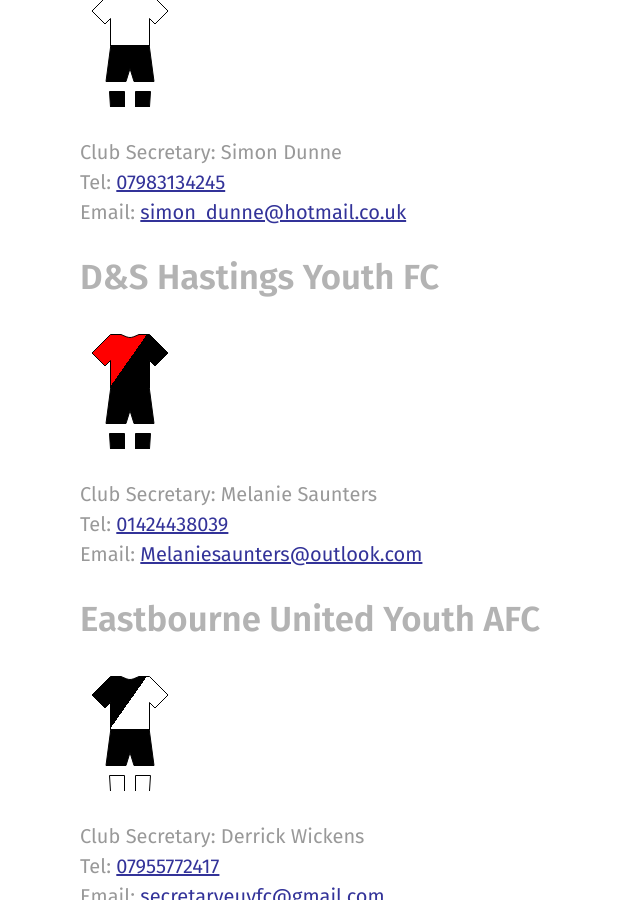
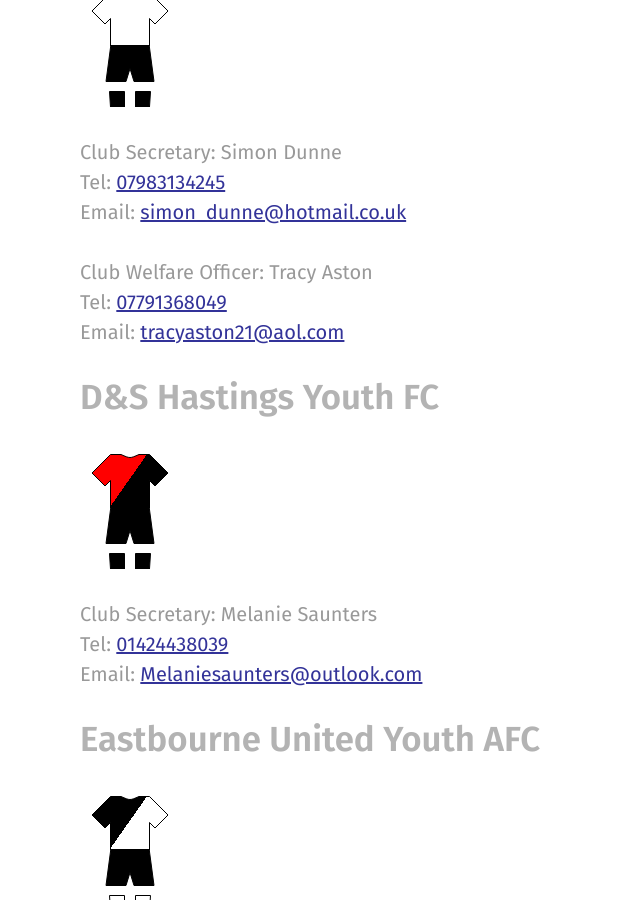
Before and after one commit to rotherleague/Rother, a Jekyll site: the page built from clubs.md, in a window 1280 px wide and 900 px high, scrolled down 2273 px. Shown: the whole window, without its empty margins (0-640 px from the left). Built offline with Jekyll 4.4.1, drawn with Linux system fonts in a browser that asks for light colours; nearby versions of some CDN libraries.

Commit message:
Update bexhill.html

```diff
--- a/_includes/clubs/bexhill.html
+++ b/_includes/clubs/bexhill.html
@@ -3,6 +3,14 @@
  <p>{% include kit.html top="#ffffff" top2="#ffffff" shorts="#000000" socks="#000000"  %}
 
  </p>
- <p>Club Secretary: Simon Dunne<br>
+ <p>
+  Club Secretary: Simon Dunne<br>
   Tel: <a href="tel:07983134245">07983134245</a><br>
- Email: <a href="mailto:simon_dunne@hotmail.co.uk">simon_dunne@hotmail.co.uk</a></p>
+ Email: <a href="mailto:simon_dunne@hotmail.co.uk">simon_dunne@hotmail.co.uk</a>
+ </p>
+
+ <p>
+  Club Welfare Officer: Tracy Aston<br>
+  Tel: <a href="tel:07791368049">07791368049</a><br>
+ Email: <a href="mailto:tracyaston21@aol.com">tracyaston21@aol.com</a>
+ </p>
```
